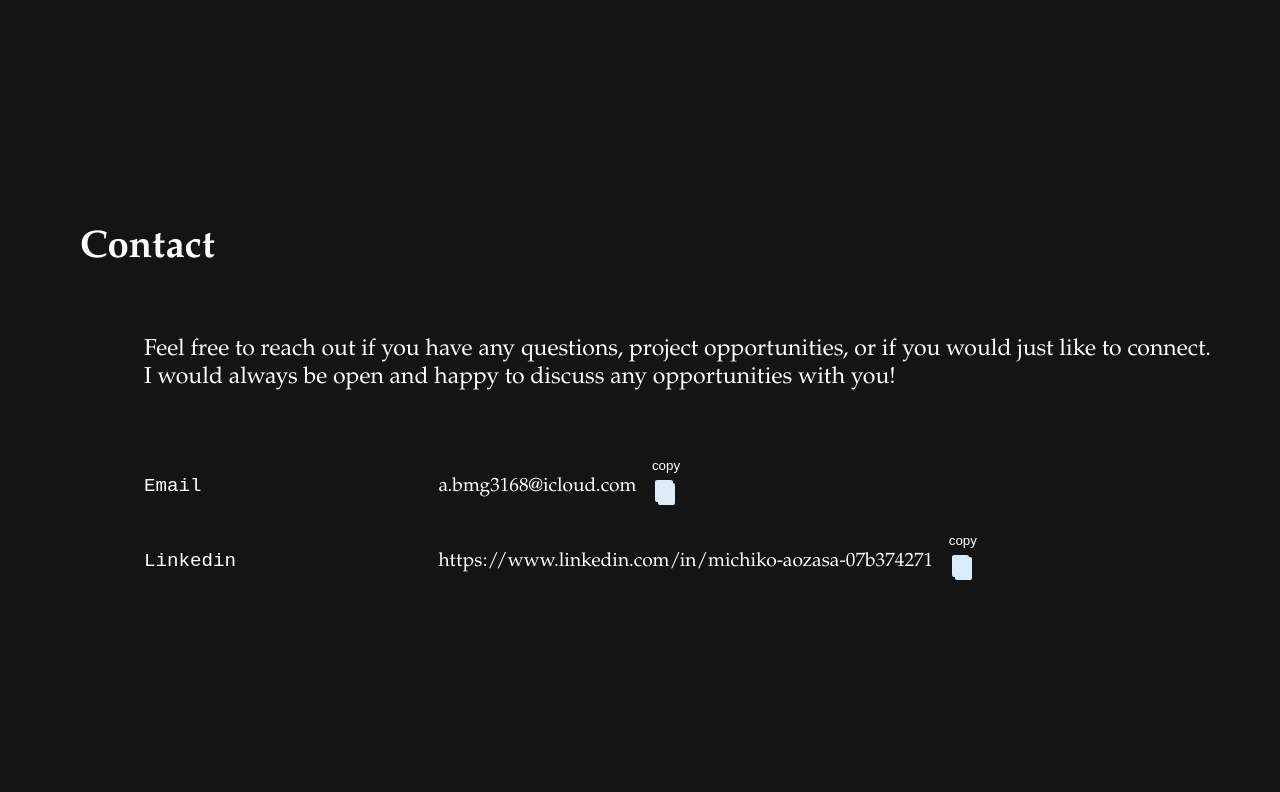
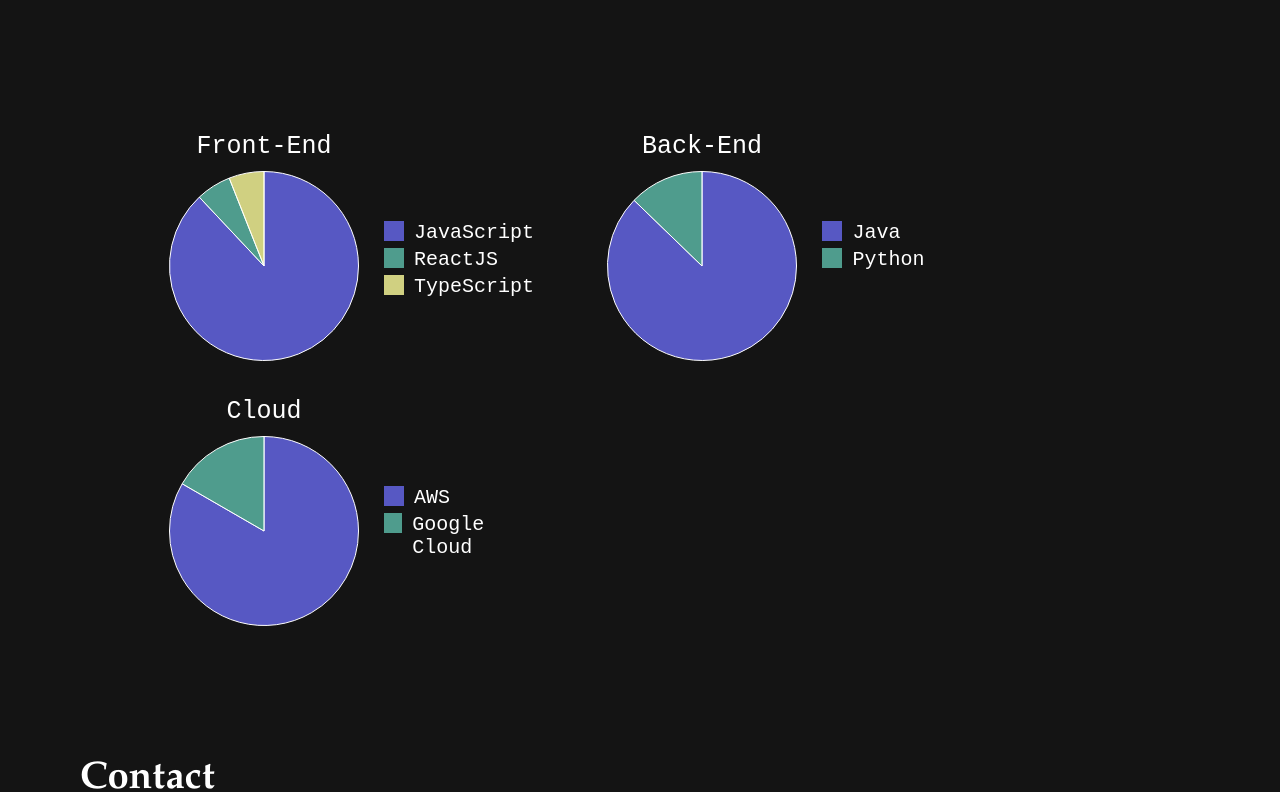
Before and after one commit to michaoz/portfolio, a React (Create React App) app: page / in a window 1280 px wide. Shown: the part 2528-3320 px from the top of the page. Built offline with nearby package versions, Linux system fonts and the light colour scheme.

Commit message:
[ADD] add contanct

```diff
--- a/src/components/ContentMain.tsx
+++ b/src/components/ContentMain.tsx
@@ -8,6 +8,7 @@
 import Skills from './ContentMain/Skills';
 import { PropTypeContentMainSkills } from '../type/PropTypeContentMainSkills';
 import Contact from './ContentMain/Contact';
+import { PropTypeContentMainContact } from '../type/PropTypeContentMainContact';
 
 const ContentMain = (props: PropTypeContentMain) => {
   const { setVisibleMobileHeaderMenu, setHeaderMenuRefs } = props;
@@ -16,7 +17,9 @@
 
   const [visiblePrjBorders, setVisiblePrjBorders] = useState<boolean>(false);
   // Activate or stop the animation of visibility when scrolled to the Skills page
-  const [visibleSkillsPieChart, setVisibleSkillsPieChart] = useState<boolean>(false);
+  const [reachSkillsPage, setReachSkillsPage] = useState<boolean>(false);
+  // Activate or stop the animation of visibility when scrolled to the Contact page
+  const [reachContactPage, setReachContactPage] = useState<boolean>(false);
 
   /** each section */
   const aboutRef = useRef<HTMLDivElement | null>(null);
@@ -30,7 +33,10 @@
     visiblePrjBorders: visiblePrjBorders,
   }
   const propSkills: PropTypeContentMainSkills = {
-    visibleSkillsPieChart: visibleSkillsPieChart,
+    reachSkillsPage: reachSkillsPage,
+  }
+  const propContact: PropTypeContentMainContact = {
+    reachContactPage: reachContactPage,
   }
   /** props end */
 
@@ -61,10 +67,21 @@
     // to show borders of projects.
     const mainContentSkillsObserver = new IntersectionObserver((entries) => {
       const entry = entries[0];  // need the 1st elm only
-      setVisibleSkillsPieChart(entry.isIntersecting);
+      setReachSkillsPage(entry.isIntersecting);
     })
     if (skillsRef.current !== null) {
       mainContentSkillsObserver.observe(skillsRef.current);
+    }
+    /* Observe Skills in main content element end */
+
+    /* Observe Contact in main content element */
+    // to show borders of projects.
+    const mainContentContactObserver = new IntersectionObserver((entries) => {
+      const entry = entries[0];  // need the 1st elm only
+      setReachContactPage(entry.isIntersecting);
+    })
+    if (contactRef.current !== null) {
+      mainContentContactObserver.observe(contactRef.current);
     }
     /* Observe Skills in main content element end */
 
@@ -87,7 +104,7 @@
           <Skills {...propSkills} />
         </section>
         <section className="contact wrapper" id="contact" ref={contactRef}>
-          <Contact />
+          <Contact {...propContact} />
         </section>
       </div>
     </main>
--- a/src/components/ContentMain/Contact.tsx
+++ b/src/components/ContentMain/Contact.tsx
@@ -1,8 +1,11 @@
 import { useState } from 'react';
 import '../../style/App.css';
 import '../../style/components/ContentMain/Contact.css';
+import { PropTypeContentMainContact } from '../../type/PropTypeContentMainContact';
 
-const Contact = () => {
+const Contact = (props: PropTypeContentMainContact) => {
+    const { reachContactPage } = props;
+    const fadeinText = reachContactPage
 
     // const email = "a.bmg3168@icloud";
     const email = "a.bmg3168@icloud.com";
@@ -42,7 +45,7 @@
     return (
         <div>
             <h1>Contact</h1>
-            <div className="contact-content">
+            <div className={ fadeinText ? "active contact-content" : "contact-content" }>
                 <div className="contact-text">
                     <p>
                         Feel free to reach out if you have any questions, project opportunities, or if you would just like to connect.
@@ -55,7 +58,7 @@
                         <p className="contact-title">Email</p>
                         <p>{email}</p>
                         <div>
-                            <button className="btn-copy" id="copy-email" value={email} onClick={handleCopyToClipboard}>
+                            <button type="button" className="btn-copy" id="copy-email" value={email} onClick={handleCopyToClipboard}>
                                 <p>{copyTextEmail}</p>
                                 <i className="icon-copy">
                                     <div id="icon-copy-back" />
@@ -68,7 +71,7 @@
                         <p className="contact-title">Linkedin</p>
                         <p>{linkedin}</p>
                         <div>
-                            <button className="btn-copy" id="copy-linkedin" value={linkedin} onClick={handleCopyToClipboard}>
+                            <button type="button" className="btn-copy" id="copy-linkedin" value={linkedin} onClick={handleCopyToClipboard}>
                                 <p>{copyTextLinkedin}</p>
                                 <i className="icon-copy">
                                     <div id="icon-copy-back" />
--- a/src/style/components/ContentMain/Contact.css
+++ b/src/style/components/ContentMain/Contact.css
@@ -1,9 +1,27 @@
 .contact-content {
     margin-left: 10vh;  /* h1 width */
     font-size: var(--fontSize02);
+    position: relative;
 }
 
-.contact-content > .contact-text {
+.active.contact-content {
+    animation: fadein-text 1s var(--easeInOutSine01);
+}
+
+@keyframes fadein-text {
+    0% {
+        display: none;
+        opacity: 0;
+        bottom: -50px;
+    }
+    100% {
+        display: block;
+        opacity: 1;
+        bottom: 0px;
+    }
+}
+
+.contact-content > div {
     margin: 5vw;
 }
 
@@ -32,13 +50,13 @@
 #email > .contact-title {
     font-family: var(--fontFamily02);
     word-break: break-all;
-    width: 20vw;
+    width: 10vw;
 }
 
 #linkedin > .contact-title {
     font-family: var(--fontFamily02);
     word-break: break-all;
-    width: 20vw;
+    width: 10vw;
 }
 
 .contact-title {
@@ -75,29 +93,29 @@
     position: absolute;
     width: 1.3em;
     height: calc(1.3em * 1.3);
-    border: 1px solid var(--blackColor);
+    border: 1px solid var(--whiteColor01);
     border-radius: 2px;
 }
 
 .icon-copy > #icon-copy-back {
-    background-color: var(--lightBlueColor01);
+    background-color: var(--blackColor01);
     &:hover {
-        background-color: var(--lightBluePurpleColor01);
+        background-color: var(--darkBluePurpleColor01);
     }
     &:hover~#icon-copy-front {
-        background-color: var(--lightBluePurpleColor01);
+        background-color: var(--darkBluePurpleColor01);
     }
 }
 
 .icon-copy > #icon-copy-front {
-    background-color: var(--lightBlueColor01);
+    background-color: var(--blackColor01);
     margin-left: 0.2em;
     margin-top: 0.2em;
     &:hover {
-        background-color: var(--lightBluePurpleColor01);
+        background-color: var(--darkBluePurpleColor01);
     }
 }
 
 #icon-copy-back:has(~#icon-copy-front:hover){
-    background-color: var(--lightBluePurpleColor01);
+    background-color: var(--darkBluePurpleColor01);
 }
--- /dev/null
+++ b/src/type/PropTypeContentMainContact.ts
@@ -0,0 +1,5 @@
+import { MutableRefObject } from "react";
+
+export type PropTypeContentMainContact = {
+    reachContactPage: boolean;
+}
```
Also changed, not shown: 1 other file (tests, documents, lock files or other folders).
